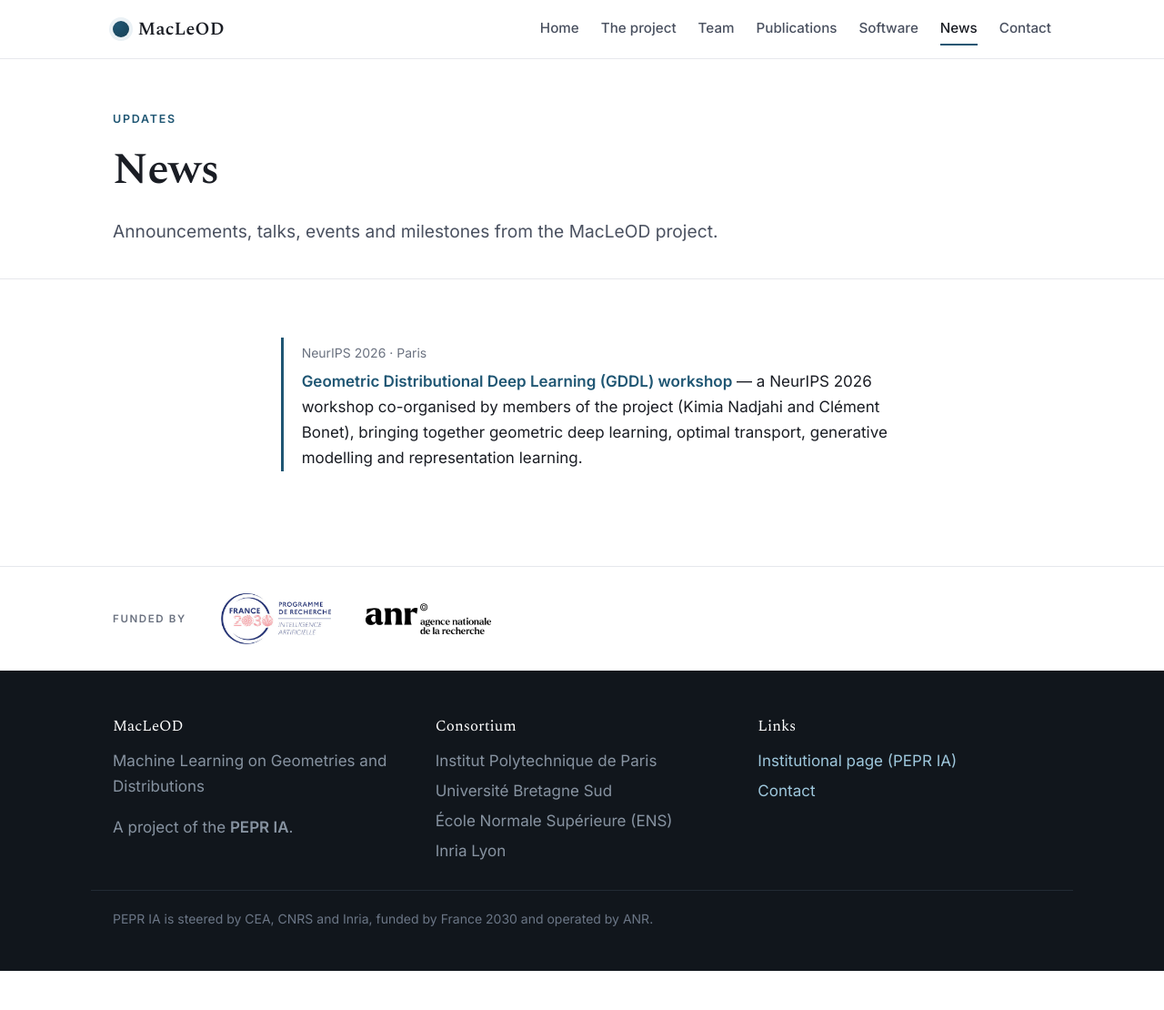
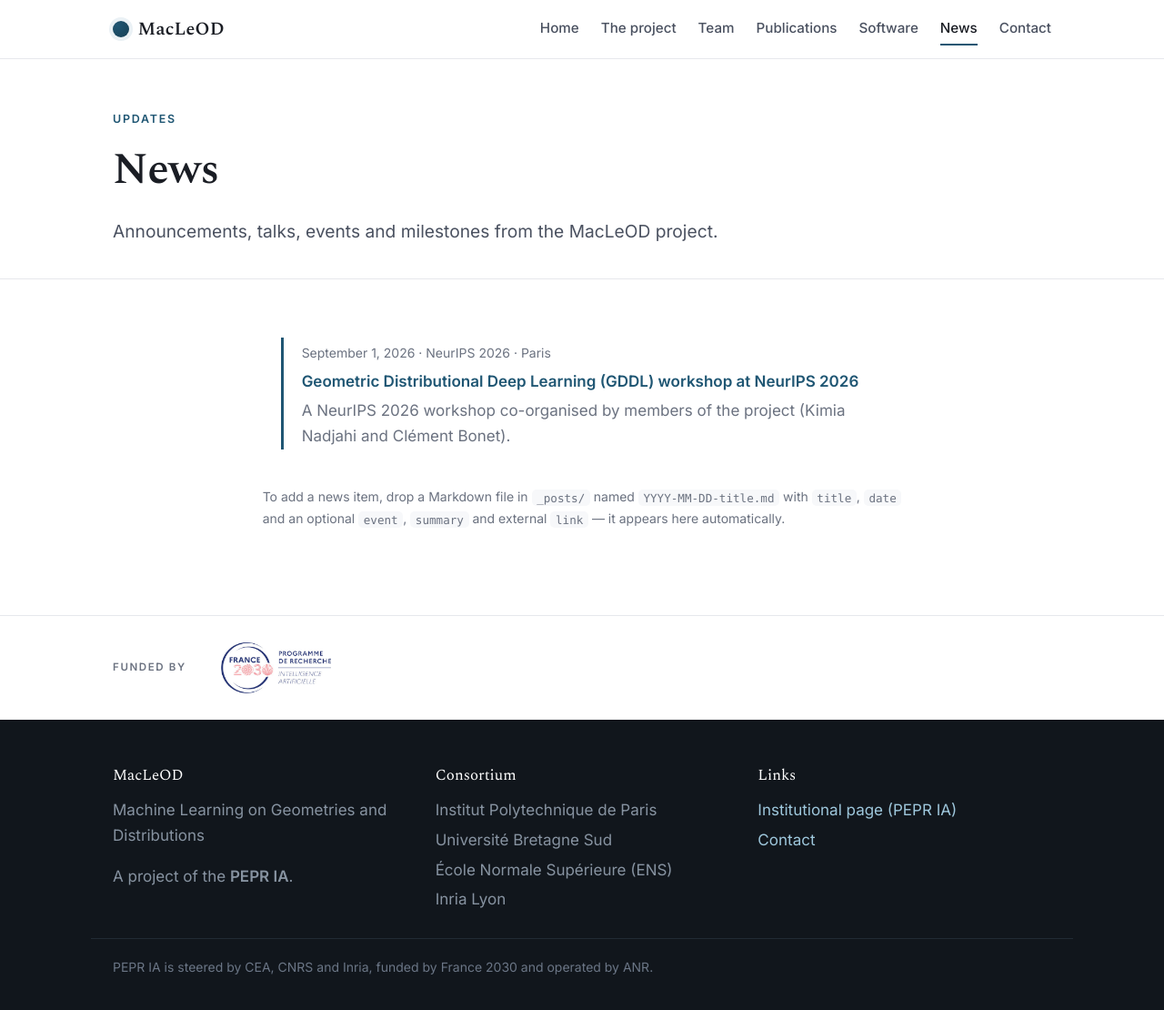
Before and after one commit to peprmacleod/peprmacleod.github.io, a Jekyll site: the page built from news.md, in a window 1280 px wide and 1121 px high. Shown: the top 1110 px of the window at 91% size. Built offline with Jekyll 4.4.1, drawn with Linux system fonts in a browser that asks for light colours.

Commit message:
Home: drop consortium section; footer: remove ANR logo; Team: space out institutions; News: posts system (_posts) with GDDL post

```diff
--- a/_includes/footer.html
+++ b/_includes/footer.html
@@ -5,10 +5,6 @@
       <img src="{{ '/assets/img/logos/pepr-ia.png' | relative_url }}"
            alt="France 2030 — PEPR IA (Programme de recherche Intelligence Artificielle)"
            height="56">
-    </a>
-    <a href="https://anr.fr/" class="funder-logo">
-      <img src="{{ '/assets/img/logos/anr.png' | relative_url }}"
-           alt="Agence Nationale de la Recherche (ANR)" height="34">
     </a>
   </div>
 </section>
--- a/assets/css/style.css
+++ b/assets/css/style.css
@@ -156,6 +156,8 @@
 
 /* --- People ------------------------------------------------------------ */
 .people { display: grid; grid-template-columns: repeat(auto-fit, minmax(240px, 1fr)); gap: 1rem; }
+.team-group { margin-top: 2.75rem; }
+.team-group h3 { margin-bottom: 1rem; }
 .person {
   display: flex; align-items: center; gap: .9rem;
   border: 1px solid var(--line); border-radius: var(--radius); padding: 1rem 1.2rem;
@@ -264,7 +266,6 @@
 .funder-logo { display: inline-flex; align-items: center; }
 .funder-logo:hover { opacity: .8; text-decoration: none; }
 .funder-logo img { height: 56px; width: auto; }
-.funder-logo:last-child img { height: 34px; }
 
 /* --- Footer ------------------------------------------------------------ */
 .site-footer { background: #11161c; color: #c4ccd6; margin-top: 0; }
--- a/news.md
+++ b/news.md
@@ -5,25 +5,23 @@
 lead: Announcements, talks, events and milestones from the MacLeOD project.
 ---
 
+{% if site.posts and site.posts.size > 0 %}
 <ul class="news-list">
+{% for post in site.posts %}
   <li>
-    <span class="muted small">NeurIPS 2026 · Paris</span>
-    <p><strong><a href="https://neurips.cc/virtual/2026/workshop/137622">Geometric
-    Distributional Deep Learning (GDDL) workshop</a></strong> — a NeurIPS 2026
-    workshop co-organised by members of the project (Kimia Nadjahi and Clément
-    Bonet), bringing together geometric deep learning, optimal transport,
-    generative modelling and representation learning.</p>
-  </li>
-</ul>
-
-{% if site.posts and site.posts.size > 0 %}
-<h2>Posts</h2>
-<ul class="plain">
-{% for post in site.posts %}
-  <li style="margin-bottom:1rem;">
-    <span class="muted small">{{ post.date | date: "%B %-d, %Y" }}</span><br>
-    <a href="{{ post.url | relative_url }}"><strong>{{ post.title }}</strong></a>
+    <span class="muted small">{{ post.date | date: "%B %-d, %Y" }}{% if post.event %} · {{ post.event }}{% endif %}</span>
+    <p><strong><a href="{% if post.link %}{{ post.link }}{% else %}{{ post.url | relative_url }}{% endif %}">{{ post.title }}</a></strong></p>
+    {% if post.summary %}<p class="muted">{{ post.summary }}</p>{% endif %}
   </li>
 {% endfor %}
 </ul>
+{% else %}
+<p class="muted">No news yet.</p>
 {% endif %}
+
+<p class="muted small" style="margin-top:2.5rem;">
+  To add a news item, drop a Markdown file in <code>_posts/</code> named
+  <code>YYYY-MM-DD-title.md</code> with <code>title</code>, <code>date</code> and
+  an optional <code>event</code>, <code>summary</code> and external
+  <code>link</code> — it appears here automatically.
+</p>
```
Also changed, not shown: _layouts/post.html (added, +18 -0 lines), _posts/2026-09-01-gddl-workshop-neurips-2026.md (added, +15 -0 lines), index.html (+0 -23 lines), team.md (+8 -6 lines).
